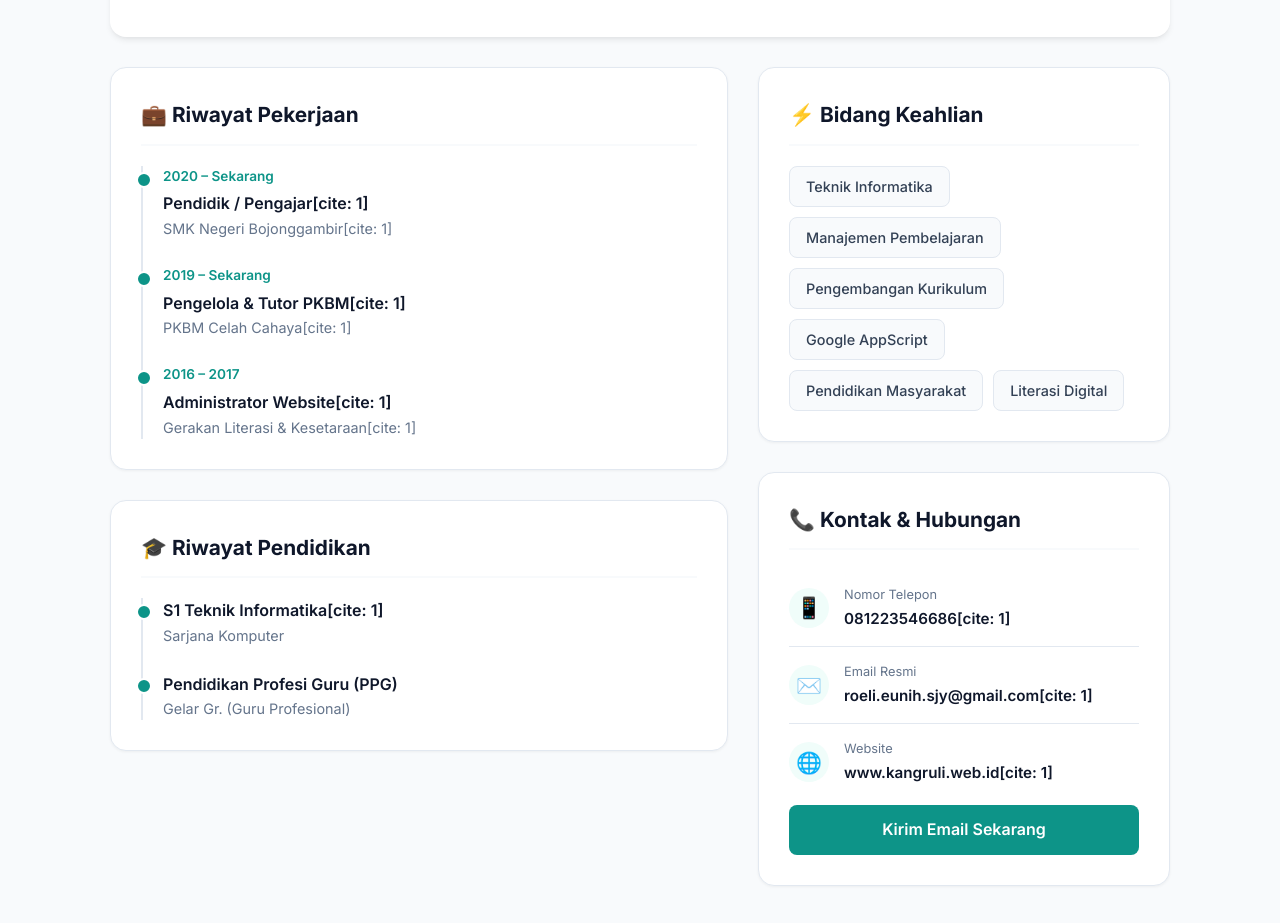
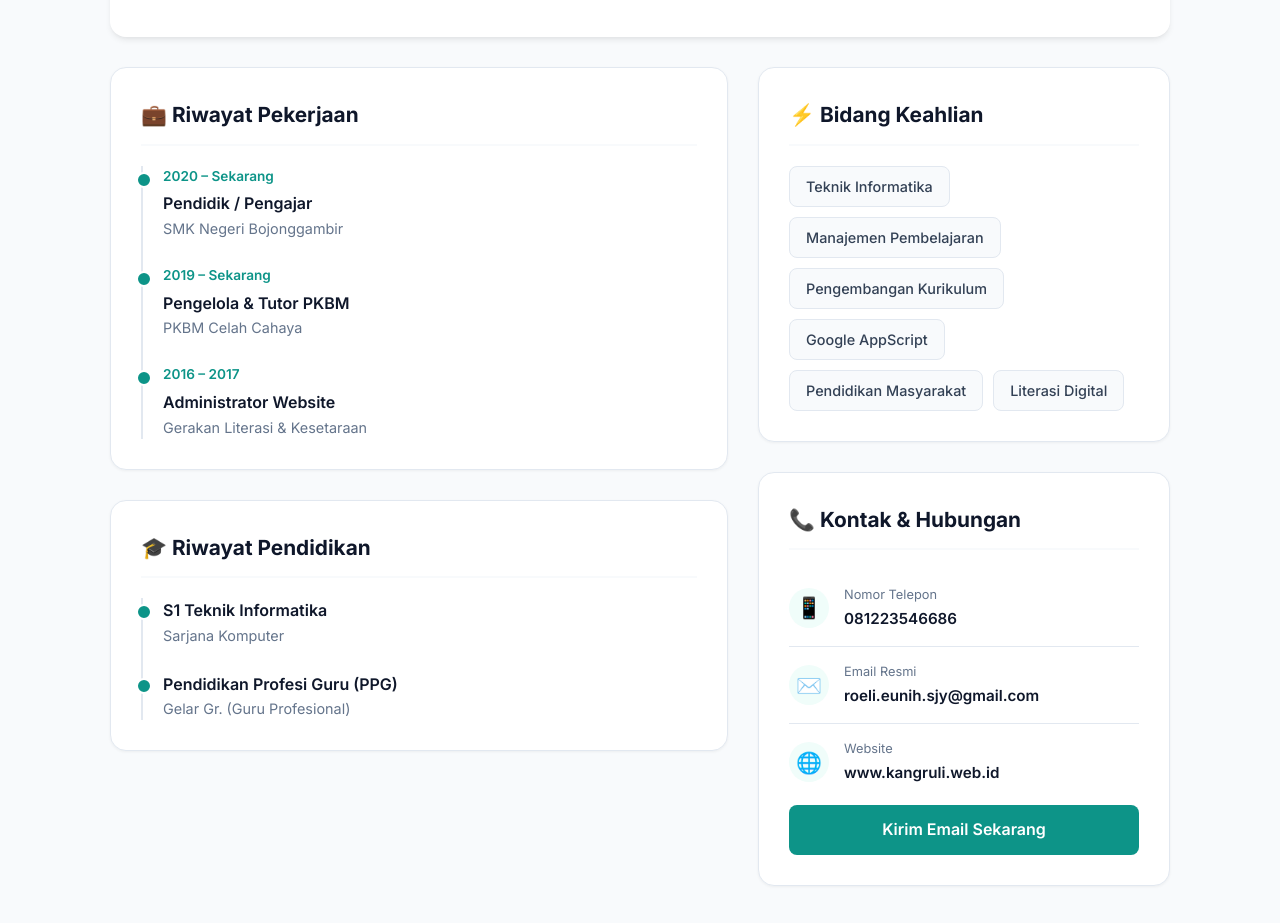
Before and after one commit to AdminPKBM/admsekolah, a plain HTML site: page index.html in a window 1280 px wide. Shown: the part 361-1284 px from the top of the page. Drawn offline with Linux system fonts and the light colour scheme.

Commit message:
Update index.html

```diff
--- a/index.html
+++ b/index.html
@@ -361,9 +361,9 @@
             </div>
             <div class="hero-info">
                 <span class="hero-badge">Profil Profesional</span>
-                <h1>Ruli Lesmana, S.T., Gr.[cite: 1]</h1>
+                <h1>Ruli Lesmana, S.T., Gr.</h1>
                 <p class="hero-text">
-                    Seorang lulusan S1 Teknik Informatika yang mendedikasikan diri sebagai pendidik informatika, pengelola program belajar mandiri, serta aktif menggerakkan literasi masyarakat[cite: 1]. Memiliki pengalaman lebih dari satu dekade dalam dunia pendidikan formal dan nonformal[cite: 1].
+                    Seorang lulusan S1 Teknik Informatika yang mendedikasikan diri sebagai pendidik informatika, pengelola program belajar mandiri, serta aktif menggerakkan literasi masyarakat. Memiliki pengalaman lebih dari satu dekade dalam dunia pendidikan formal dan nonformal.
                 </p>
             </div>
         </section>
@@ -380,18 +380,18 @@
                     <div class="timeline">
                         <div class="timeline-item">
                             <div class="timeline-date">2020 – Sekarang</div>
-                            <div class="timeline-title">Pendidik / Pengajar[cite: 1]</div>
-                            <div class="timeline-org">SMK Negeri Bojonggambir[cite: 1]</div>
+                            <div class="timeline-title">Pendidik / Pengajar</div>
+                            <div class="timeline-org">SMK Negeri Bojonggambir</div>
                         </div>
                         <div class="timeline-item">
                             <div class="timeline-date">2019 – Sekarang</div>
-                            <div class="timeline-title">Pengelola & Tutor PKBM[cite: 1]</div>
-                            <div class="timeline-org">PKBM Celah Cahaya[cite: 1]</div>
+                            <div class="timeline-title">Pengelola & Tutor PKBM</div>
+                            <div class="timeline-org">PKBM Celah Cahaya</div>
                         </div>
                         <div class="timeline-item">
                             <div class="timeline-date">2016 – 2017</div>
-                            <div class="timeline-title">Administrator Website[cite: 1]</div>
-                            <div class="timeline-org">Gerakan Literasi & Kesetaraan[cite: 1]</div>
+                            <div class="timeline-title">Administrator Website</div>
+                            <div class="timeline-org">Gerakan Literasi & Kesetaraan</div>
                         </div>
                     </div>
                 </div>
@@ -401,7 +401,7 @@
                     <h2>🎓 Riwayat Pendidikan</h2>
                     <div class="timeline">
                         <div class="timeline-item">
-                            <div class="timeline-title">S1 Teknik Informatika[cite: 1]</div>
+                            <div class="timeline-title">S1 Teknik Informatika</div>
                             <div class="timeline-org">Sarjana Komputer</div>
                         </div>
                         <div class="timeline-item">
@@ -437,21 +437,21 @@
                             <div class="contact-icon">📱</div>
                             <div class="contact-info">
                                 <p>Nomor Telepon</p>
-                                <a href="tel:081223546686">081223546686[cite: 1]</a>
+                                <a href="tel:081223546686">081223546686</a>
                             </div>
                         </li>
                         <li class="contact-item">
                             <div class="contact-icon">✉️</div>
                             <div class="contact-info">
                                 <p>Email Resmi</p>
-                                <a href="mailto:roeli.eunih.sjy@gmail.com">roeli.eunih.sjy@gmail.com[cite: 1]</a>
+                                <a href="mailto:roeli.eunih.sjy@gmail.com">roeli.eunih.sjy@gmail.com</a>
                             </div>
                         </li>
                         <li class="contact-item">
                             <div class="contact-icon">🌐</div>
                             <div class="contact-info">
                                 <p>Website</p>
-                                <a href="https://www.kangruli.web.id" target="_blank">www.kangruli.web.id[cite: 1]</a>
+                                <a href="https://www.kangruli.web.id" target="_blank">www.kangruli.web.id</a>
                             </div>
                         </li>
                     </ul>
```
